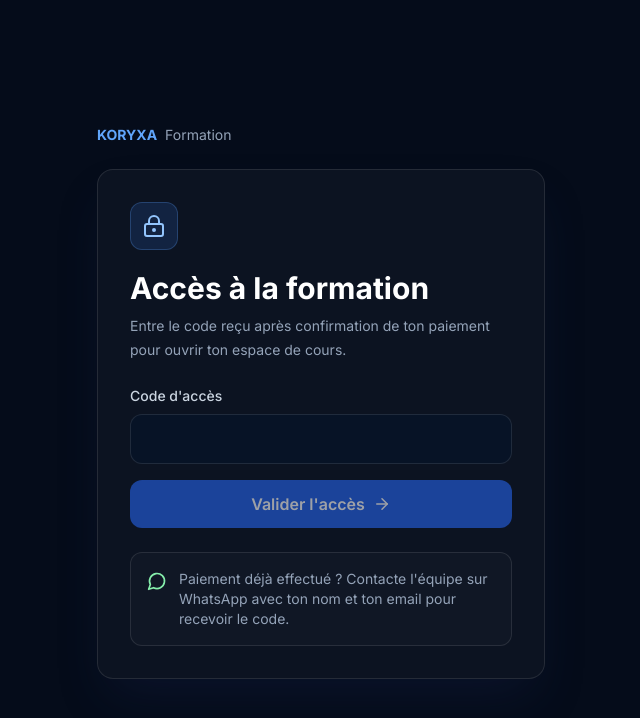
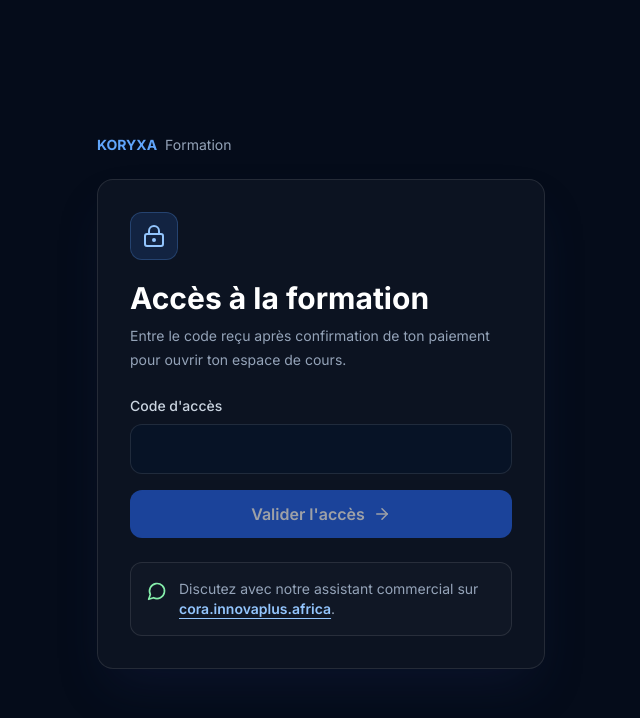
Before and after one commit to Juniorleriche27/koryxa_formation, a Next.js app in the folder frontend/: page /access in a window 1280 px wide. Shown: the top 718 px of the page, without its empty margins (319-959 px from the left). Built offline with nearby package versions, Linux system fonts and the light colour scheme.

Commit message:
Update access support link

```diff
--- a/frontend/app/access/page.tsx
+++ b/frontend/app/access/page.tsx
@@ -85,7 +85,16 @@ function AccessForm() {
           <div className="mt-6 flex gap-3 rounded-xl border border-white/10 bg-white/[0.02] p-4">
             <MessageCircle className="text-green-300 shrink-0 mt-0.5" size={20} />
             <p className="text-sm text-slate-400">
-              Paiement déjà effectué ? Contacte l'équipe sur WhatsApp avec ton nom et ton email pour recevoir le code.
+              Discutez avec notre assistant commercial sur{" "}
+              <a
+                href="https://cora.innovaplus.africa"
+                target="_blank"
+                rel="noopener noreferrer"
+                className="font-semibold text-blue-300 underline underline-offset-4 hover:text-blue-200"
+              >
+                cora.innovaplus.africa
+              </a>
+              .
             </p>
           </div>
         </div>
```
